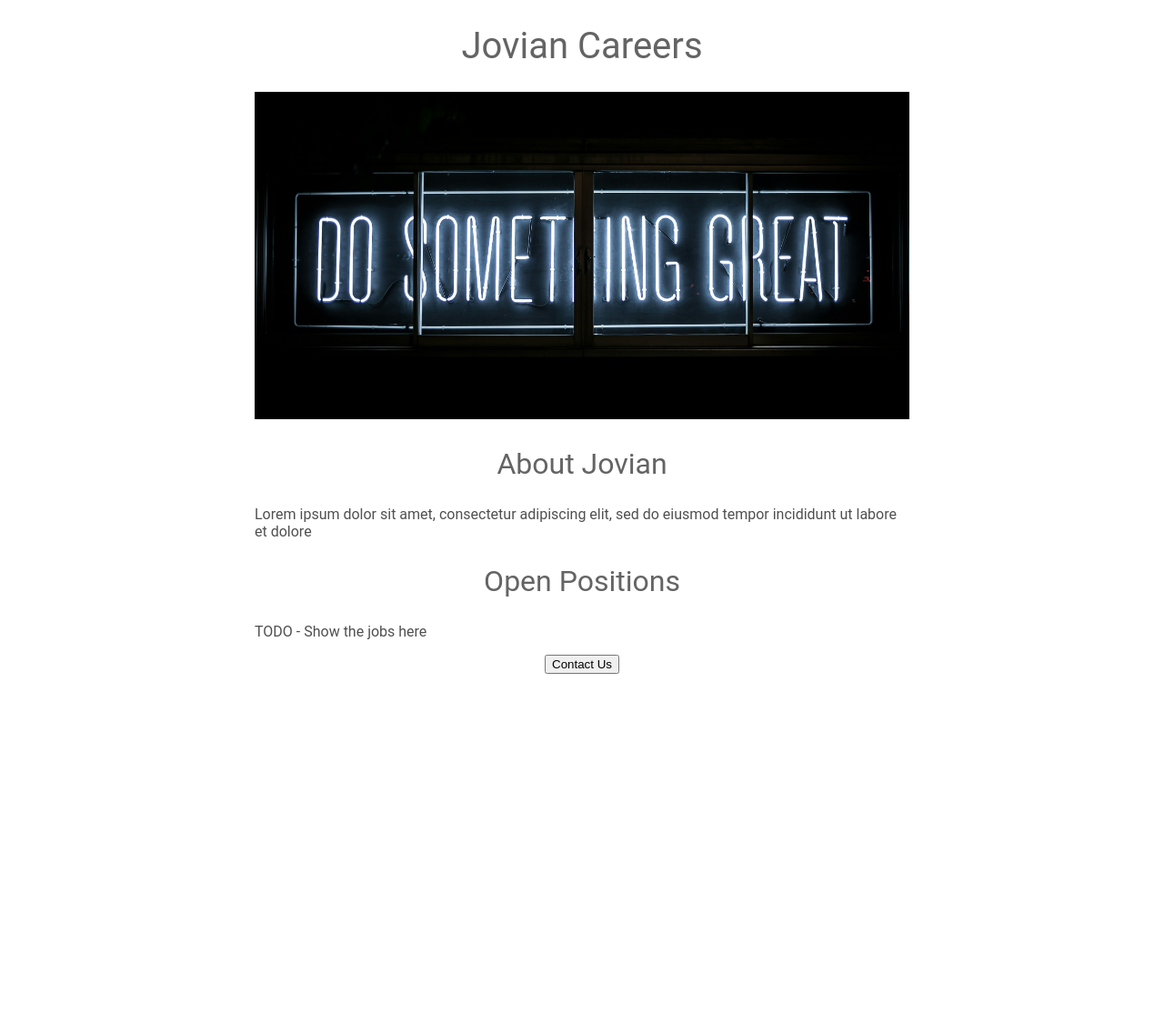
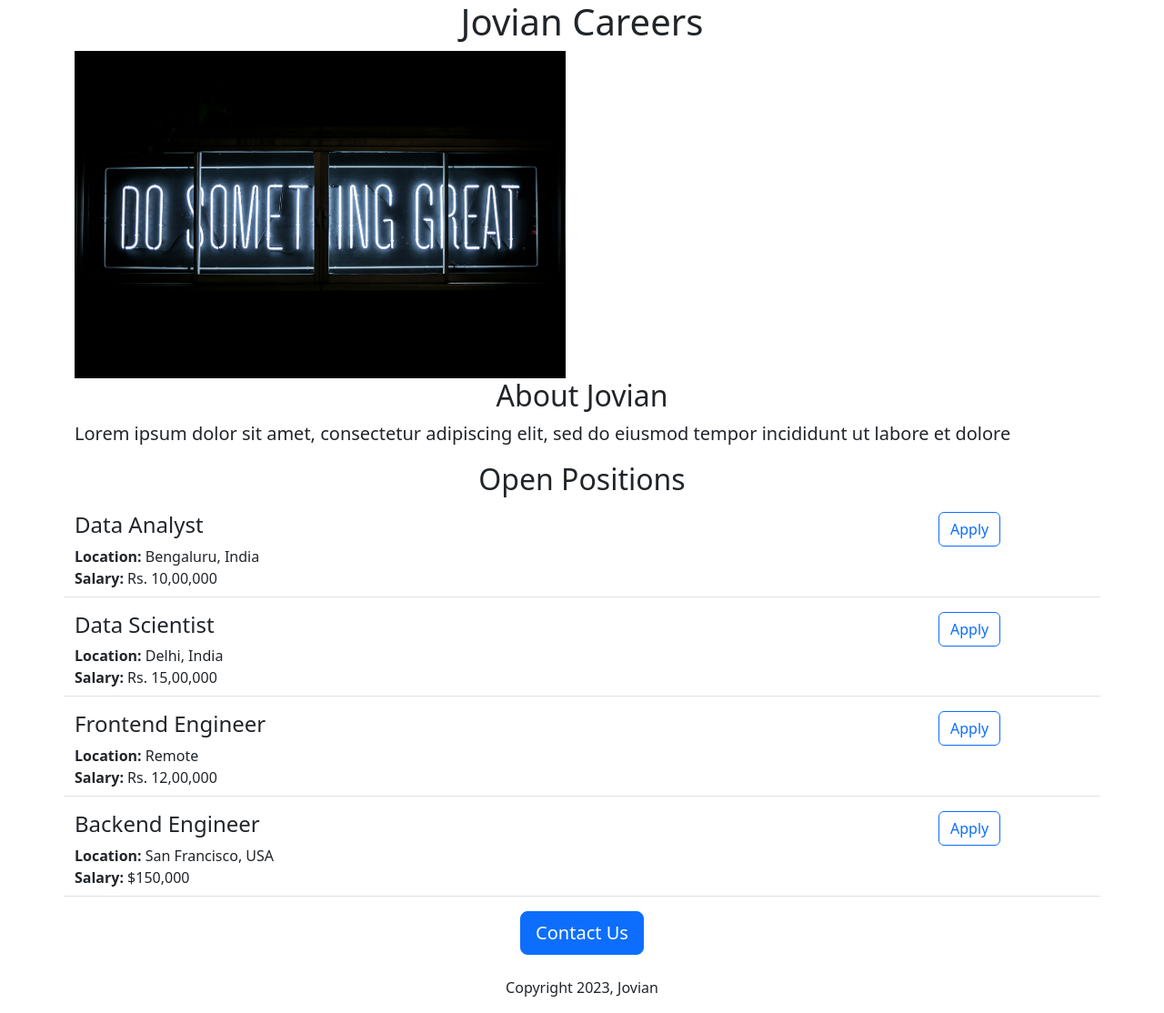
Before and after one commit to Neha181993/jovian-careers-website-v2, a Flask app: page / in a window 1280 px wide. Shown: the whole page at 91% size. Before the commit the page ends 741 px from the top, so only its background shows below. Run offline with Flask 3, Linux system fonts and the light colour scheme.

Commit message:
Added open positions sections

```diff
--- a/app.py
+++ b/app.py
@@ -3,10 +3,32 @@ from flask import Flask, render_template
 
 app = Flask(__name__)
 
+JOBS = [{
+    'id': 1,
+    'title': 'Data Analyst',
+    'location': 'Bengaluru, India',
+    'salary': 'Rs. 10,00,000'
+}, {
+    'id': 2,
+    'title': 'Data Scientist',
+    'location': 'Delhi, India',
+    'salary': 'Rs. 15,00,000'
+}, {
+    'id': 3,
+    'title': 'Frontend Engineer',
+    'location': 'Remote',
+    'salary': 'Rs. 12,00,000'
+}, {
+    'id': 4,
+    'title': 'Backend Engineer',
+    'location': 'San Francisco, USA',
+    'salary': '$150,000'
+}]
+
 
 @app.route("/")
 def hello():
-  return render_template('home.html')
+  return render_template('home.html', jobs=JOBS, company_name="Jovian Careers")
 
 
 if __name__ == "__main__":
--- a/templates/home.html
+++ b/templates/home.html
@@ -1,52 +1,33 @@
 <!DOCTYPE html>
 <html>
   <head>
-    <title>jovian-career</title>
+    <title>{{company_name}}</title>
+    <meta charset="utf-8">
+    <meta name="viewport" content="width=device-width, initial-scale=1">
+    <link href="https://cdn.jsdelivr.net/npm/bootstrap@5.2.3/dist/css/bootstrap.min.css" rel="stylesheet" integrity="sha384-rbsA2VBKQhggwzxH7pPCaAqO46MgnOM80zW1RWuH61DGLwZJEdK2Kadq2F9CUG65" crossorigin="anonymous">
     <style>
-      h1{
-        font-size: 40px;
-        font-family: Roboto;
-        font-weight: normal;
-        color: rgb(100,100,100);
-        text-align: center;
+      #banner{
+        height: 360px;
+        widows: 100%;
+        object-fit:cover;
       }
-
-      #banner{
-        width: 100%;
-        height: 360px;
-        object-fit: cover;
-      }
-
-      h2{
-        font-family: Roboto;
-        font-size: 32px;
-        color: rgb(100,100,100);
-        text-align: center;
-        font-weight: normal;
-      }
-
-      .bodytext{
-        font-family: Roboto;
-        color: rgb(80,80,80);
-      }
-
-      #container{
-        max-width: 720px;
-        margin: 0 auto;
-      }
-
     </style>
   </head>
-<div id='container'>
+<div class=container>
     <body>
-      <h1>Jovian Careers</h1>
-      <img id="banner" src="https://23443a3d-42d9-4667-a992-d0d840f9a663-00-3jqyxzgiirjlf.sisko.replit.dev/static/banner.jpg" height="320">
-      <h2> About Jovian</h2>
-      <p class="bodytext">Lorem ipsum dolor sit amet, consectetur adipiscing elit, sed do eiusmod tempor incididunt ut labore et dolore</p>
-      <h2>Open Positions</h2>
-      <p class="bodytext">TODO - Show the jobs here</p>
-      <div style="text-align:center;">
-      <button>Contact Us</button>
+      <h1 class="text-center">{{company_name}}</h1>
+      <img id=banner class="img-fluid" src="https://23443a3d-42d9-4667-a992-d0d840f9a663-00-3jqyxzgiirjlf.sisko.replit.dev/static/banner.jpg" height="320">
+      <h2 class="text-center"> About Jovian</h2>
+      <p class="lead">Lorem ipsum dolor sit amet, consectetur adipiscing elit, sed do eiusmod tempor incididunt ut labore et dolore</p>
+      <h2 class="text-center">Open Positions</h2>
+      <p>
+        {% for job in jobs%}
+          {% include 'jobitem.html' %}
+        {% endfor %}
+      </p>
+      <div class="text-center">
+      <button class="btn btn-primary btn-lg">Contact Us</button>
+      <p class="mt-4">Copyright 2023, Jovian</p>
       </div>
     </body>
 </div>
--- /dev/null
+++ b/templates/jobitem.html
@@ -0,0 +1,16 @@
+<div  class="border-bottom row" style="margin-bottom:16px;padding-bottom:8px;"">
+  <div class="col-10">
+    <h4 style="colur: rgb(120,120,120)">{{job['title']}}</h4>
+    <div>
+      <b>Location:</b> {{job['location']}}
+    </div>
+    {% if 'salary' in job %}
+    <div>
+      <b>Salary:</b> {{job['salary']}}
+    </div>
+    {% endif %}
+  </div>
+  <div class="col-2">
+    <button type="button" class="btn btn-outline-primary">Apply</button>
+  </div>
+</div>
```
